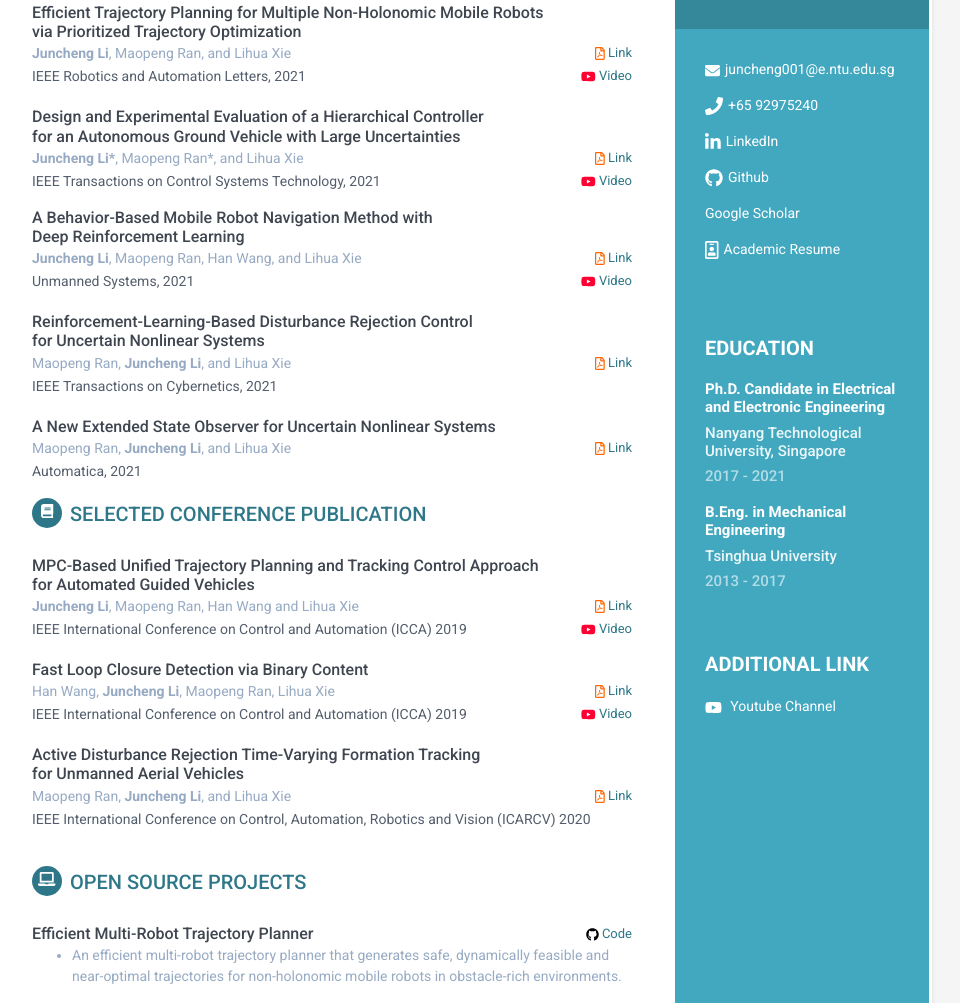
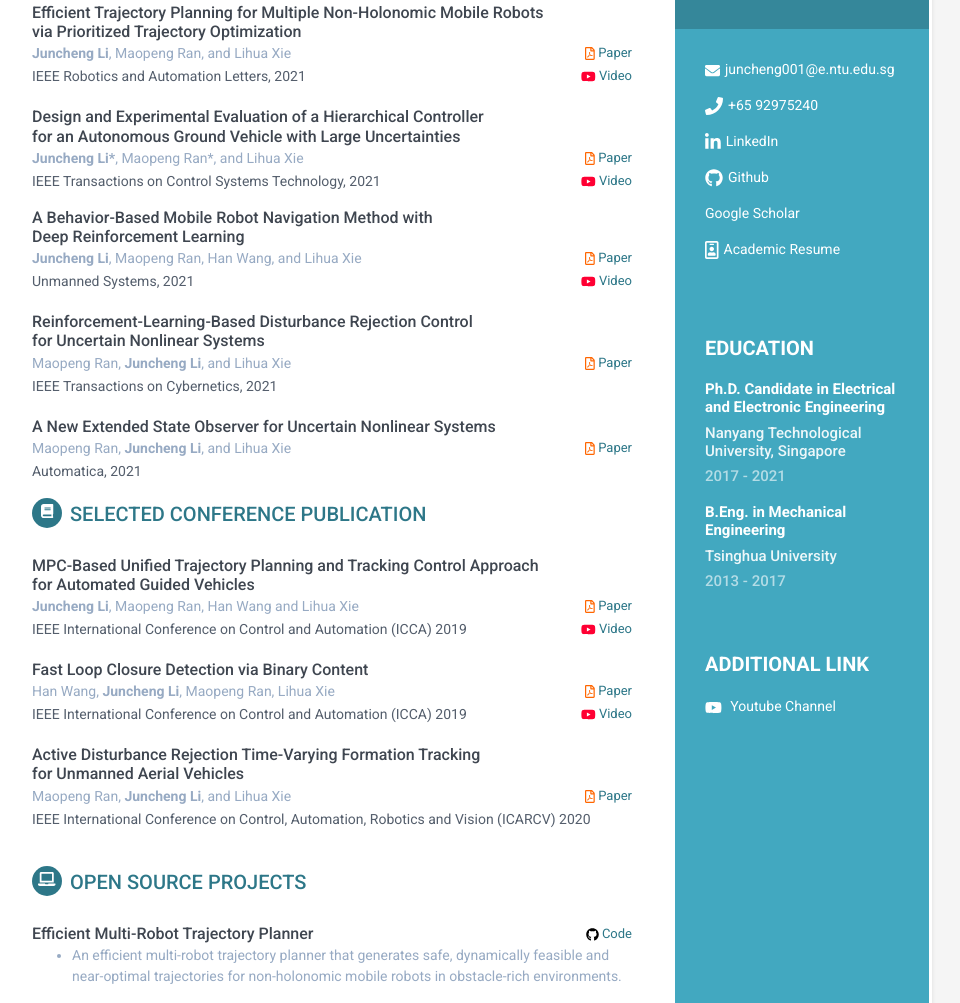
Before and after one commit to LIJUNCHENG001/LIJUNCHENG001.github.io, a plain HTML site: page index.html in a window 1280 px wide. Shown: the part 361-1364 px from the top of the page, without its empty margins (188-1148 px from the left). Drawn offline with Linux system fonts and the light colour scheme; some icons are missing.

Commit message:
Update index.html

```diff
--- a/index.html
+++ b/index.html
@@ -114,7 +114,7 @@
                           <h3 class="author">via Prioritized Trajectory Optimization</h3>
                         </div><!--//upper-row-->
 						<div class="publication"><strong>Juncheng Li</strong>, Maopeng Ran, and Lihua Xie
-						<div class="paperlink" style="float:right"><li class="far fa-file-pdf"></li><a href="https://ieeexplore.ieee.org/abstract/document/9293348" target="_blank"> Link</a></div>
+						<div class="paperlink" style="float:right"><li class="far fa-file-pdf"></li><a href="https://ieeexplore.ieee.org/abstract/document/9293348" target="_blank"> Paper</a></div>
 						</div>
                     </div><!--//meta-->
 
@@ -131,7 +131,7 @@
                           <h3 class="author">for an Autonomous Ground Vehicle with Large Uncertainties </h3>
                         </div><!--//upper-row-->
 						<div class="publication"><strong>Juncheng Li*</strong>, Maopeng Ran*, and Lihua Xie
-						<div class="paperlink" style="float:right"><li class="far fa-file-pdf"></li><a href="" target="_blank"> Link</a>
+						<div class="paperlink" style="float:right"><li class="far fa-file-pdf"></li><a href="" target="_blank"> Paper</a>
 						</div>
                     </div><!--//meta-->
 
@@ -149,7 +149,7 @@
 							<h3 class="author">Deep Reinforcement Learning</h3>
                         </div><!--//upper-row-->
                         <div class="publication"><strong>Juncheng Li</strong>, Maopeng Ran, Han Wang, and Lihua Xie
-						<div class="paperlink" style="float:right"><li class="far fa-file-pdf"></li><a href="https://www.worldscientific.com/doi/abs/10.1142/S2301385021410041" target="_blank"> Link</a></div>
+						<div class="paperlink" style="float:right"><li class="far fa-file-pdf"></li><a href="https://www.worldscientific.com/doi/abs/10.1142/S2301385021410041" target="_blank"> Paper</a></div>
 						</div>
                     </div><!--//meta-->
                     <div class="details">
@@ -165,7 +165,7 @@
 							<h3 class="author">for Uncertain Nonlinear Systems</h3>
                         </div><!--//upper-row-->
                         <div class="publication">Maopeng Ran, <b>Juncheng Li</b>, and Lihua Xie
-						<div class="paperlink" style="float:right"><li class="far fa-file-pdf"></li><a href="https://ieeexplore.ieee.org/abstract/document/9380775" target="_blank"> Link</a></div>
+						<div class="paperlink" style="float:right"><li class="far fa-file-pdf"></li><a href="https://ieeexplore.ieee.org/abstract/document/9380775" target="_blank"> Paper</a></div>
 						</div>
                     </div><!--//meta-->
                     <div class="details">
@@ -179,7 +179,7 @@
                             <h3 class="author">A New Extended State Observer for Uncertain Nonlinear Systems</h3>
                         </div><!--//upper-row-->
                         <div class="publication">Maopeng Ran, <b>Juncheng Li</b>, and Lihua Xie
-						<div class="paperlink" style="float:right"><li class="far fa-file-pdf"></li><a href="https://www.sciencedirect.com/science/article/abs/pii/S0005109821002922" target="_blank"> Link</a></div>
+						<div class="paperlink" style="float:right"><li class="far fa-file-pdf"></li><a href="https://www.sciencedirect.com/science/article/abs/pii/S0005109821002922" target="_blank"> Paper</a></div>
 						</div>
                     </div><!--//meta-->
                     <div class="details">
@@ -197,7 +197,7 @@
 							<h3 class="author"> for Automated Guided Vehicles</h3>
                         </div><!--//upper-row-->
                         <div class="publication"><strong>Juncheng Li</strong>, Maopeng Ran, Han Wang and Lihua Xie
-						<div class="paperlink" style="float:right"><li class="far fa-file-pdf"></li><a href="https://ieeexplore.ieee.org/abstract/document/8899955" > Link</a></div>
+						<div class="paperlink" style="float:right"><li class="far fa-file-pdf"></li><a href="https://ieeexplore.ieee.org/abstract/document/8899955" > Paper</a></div>
 						</div>
                     </div><!--//meta-->
                     <div class="details">
@@ -213,7 +213,7 @@
                           <h3 class="author">Fast Loop Closure Detection via Binary Content</h3>
                         </div><!--//upper-row-->
                         <div class="publication">Han Wang, <b>Juncheng Li</b>, Maopeng Ran, Lihua Xie
-						<div class="paperlink" style="float:right"><li class="far fa-file-pdf"></li><a href="https://ieeexplore.ieee.org/abstract/document/8899937" target="_blank"> Link</a></div>
+						<div class="paperlink" style="float:right"><li class="far fa-file-pdf"></li><a href="https://ieeexplore.ieee.org/abstract/document/8899937" target="_blank"> Paper</a></div>
 						</div>
                     </div><!--//meta-->
                     <div class="details">
@@ -229,7 +229,7 @@
 							<h3 class="author">for Unmanned Aerial Vehicles</h3>
                         </div><!--//upper-row-->
                         <div class="publication">Maopeng Ran, <b>Juncheng Li</b>, and Lihua Xie
-						<div class="paperlink" style="float:right"><li class="far fa-file-pdf"></li><a href="https://ieeexplore.ieee.org/abstract/document/9305347" target="_blank"> Link</a></div>
+						<div class="paperlink" style="float:right"><li class="far fa-file-pdf"></li><a href="https://ieeexplore.ieee.org/abstract/document/9305347" target="_blank"> Paper</a></div>
 						</div>
                     </div><!--//meta-->
                     <div class="details">
```
